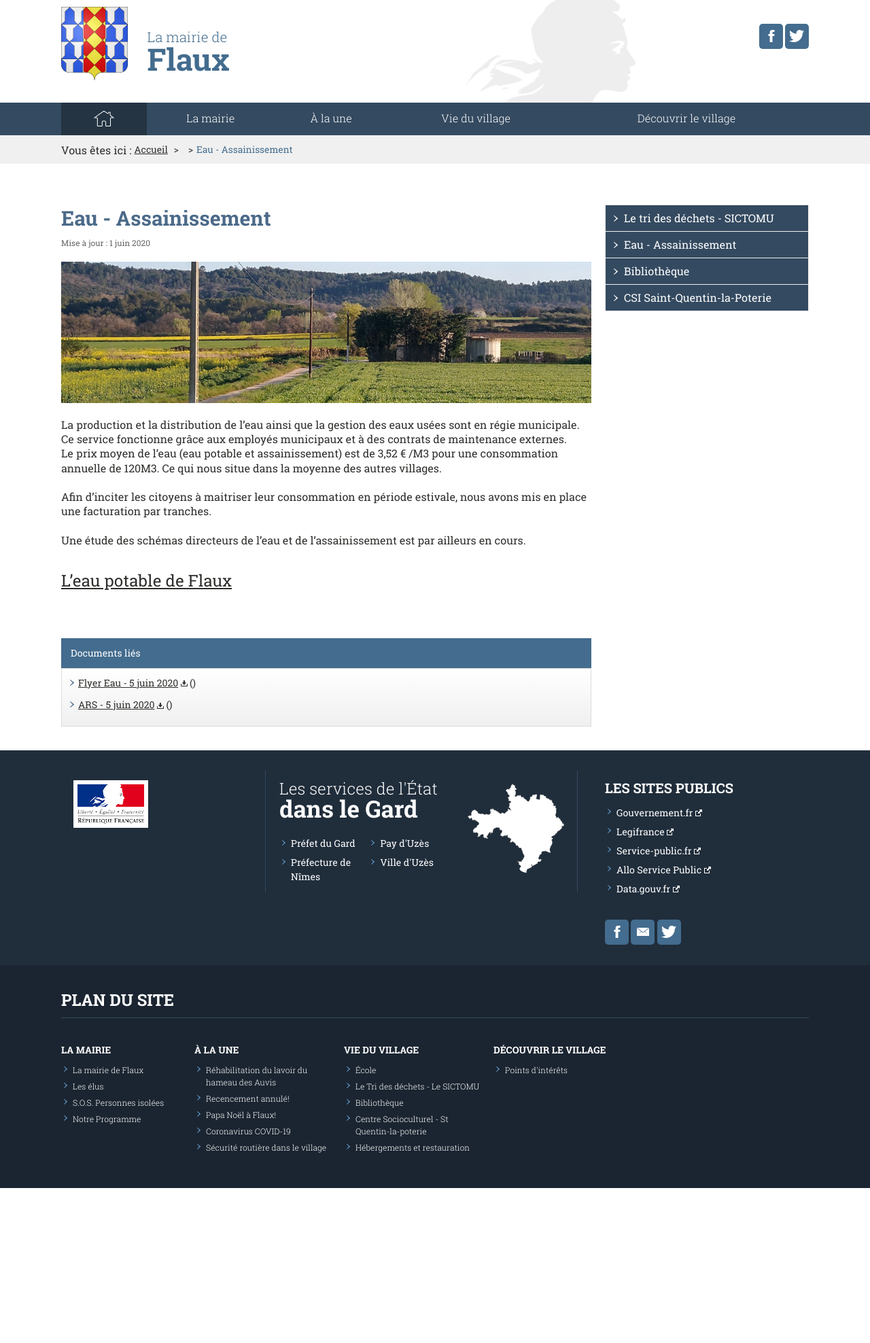
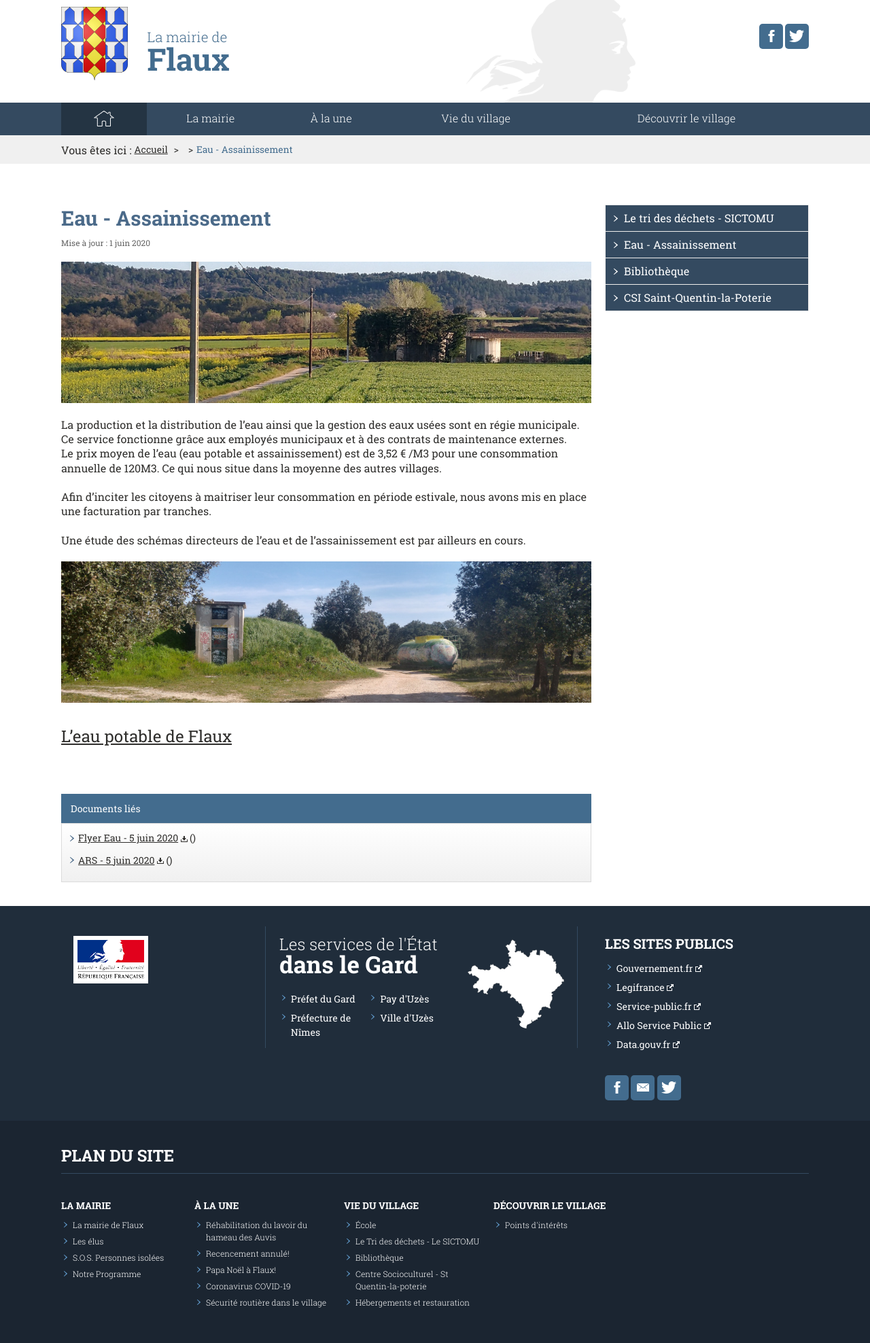
Before and after one commit to Flaux-Village/flaux-village.github.io, a Jekyll site: the page built from eau.md, in a window 1280 px wide. Shown: the whole page at 68% size. Built offline with Jekyll 4.4.1, drawn with Linux system fonts in a browser that asks for light colours; before the commit the page ends 1748 px from its top, so only the background shows below that.

Commit message:
Update eau.md

```diff
--- a/eau.md
+++ b/eau.md
@@ -35,4 +35,6 @@ Afin d’inciter les citoyens à maitriser leur consommation en période estival
 
 Une étude des schémas directeurs de l’eau et de l’assainissement est par ailleurs en cours. <br>
 
+![Chateau d'eau de Flaux](/assets/illustrations/chateaueau-banner.jpg){:class="img-responsive"}
+
 # [L'eau potable de Flaux](http://www.services.eaufrance.fr/donnees/commune/30110/2019)
```
